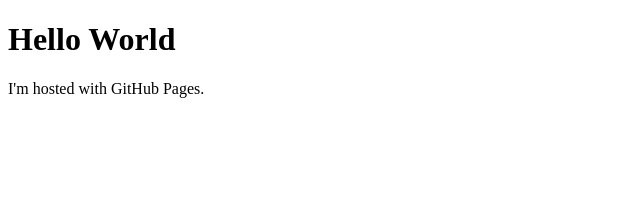
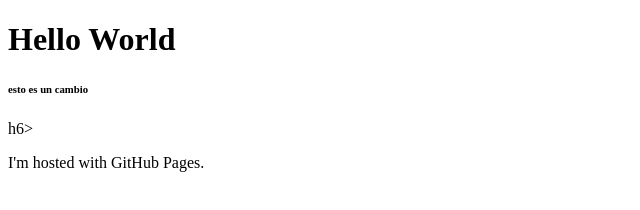
Before and after one commit to dyfanuy/dyfanuy.github.io, a plain HTML site: page index.html in a window 1280 px wide. Shown: the whole page, without its empty margins (0-640 px from the left). Drawn offline with Linux system fonts and the light colour scheme.

Commit message:
camibo
cambio

```diff
--- a/index.html
+++ b/index.html
@@ -2,6 +2,7 @@
 <html>
 <body>
 <h1>Hello World</h1>
+<h6>esto es un cambio</h6>h6>
 <p>I'm hosted with GitHub Pages.</p>
 </body>
 </html>
```
